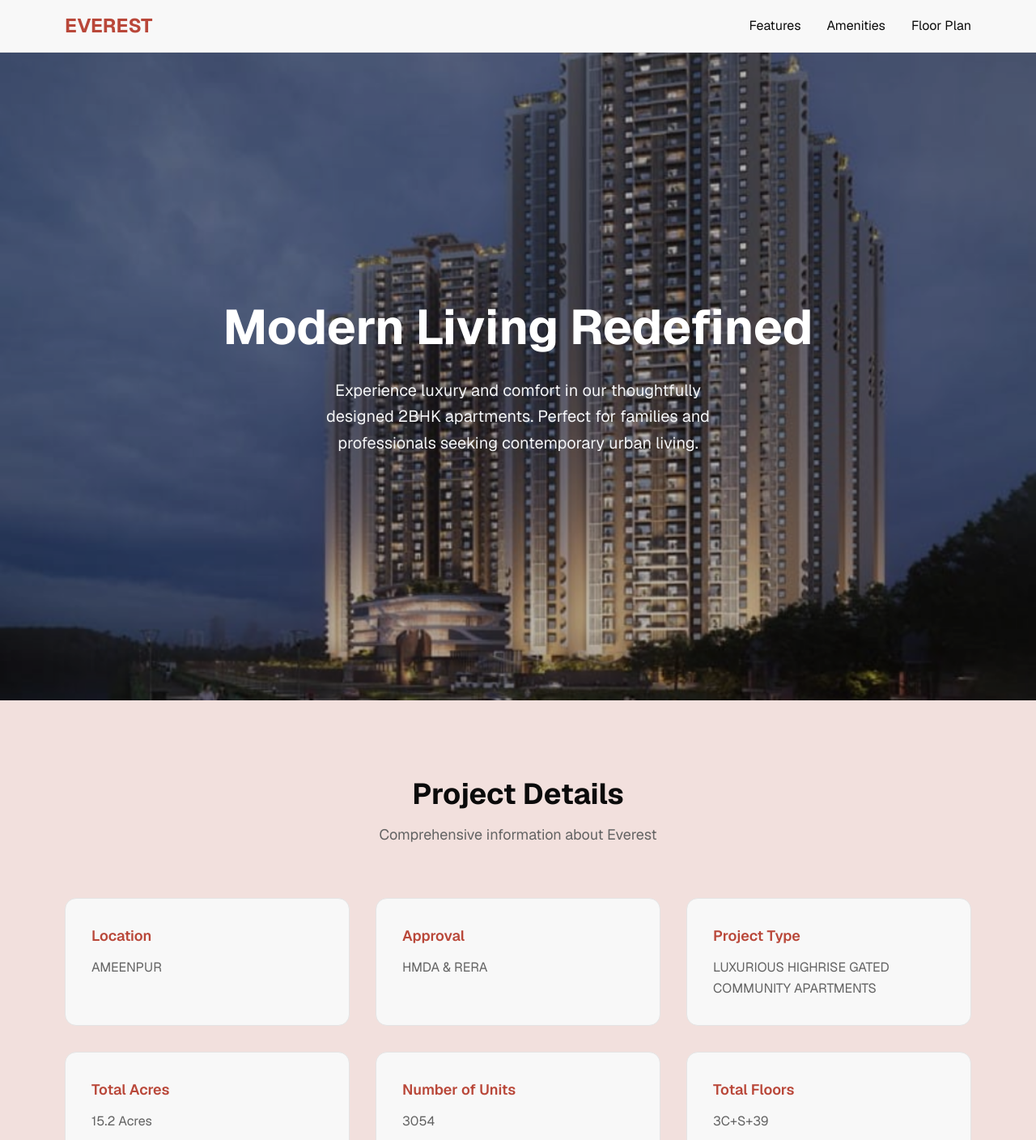
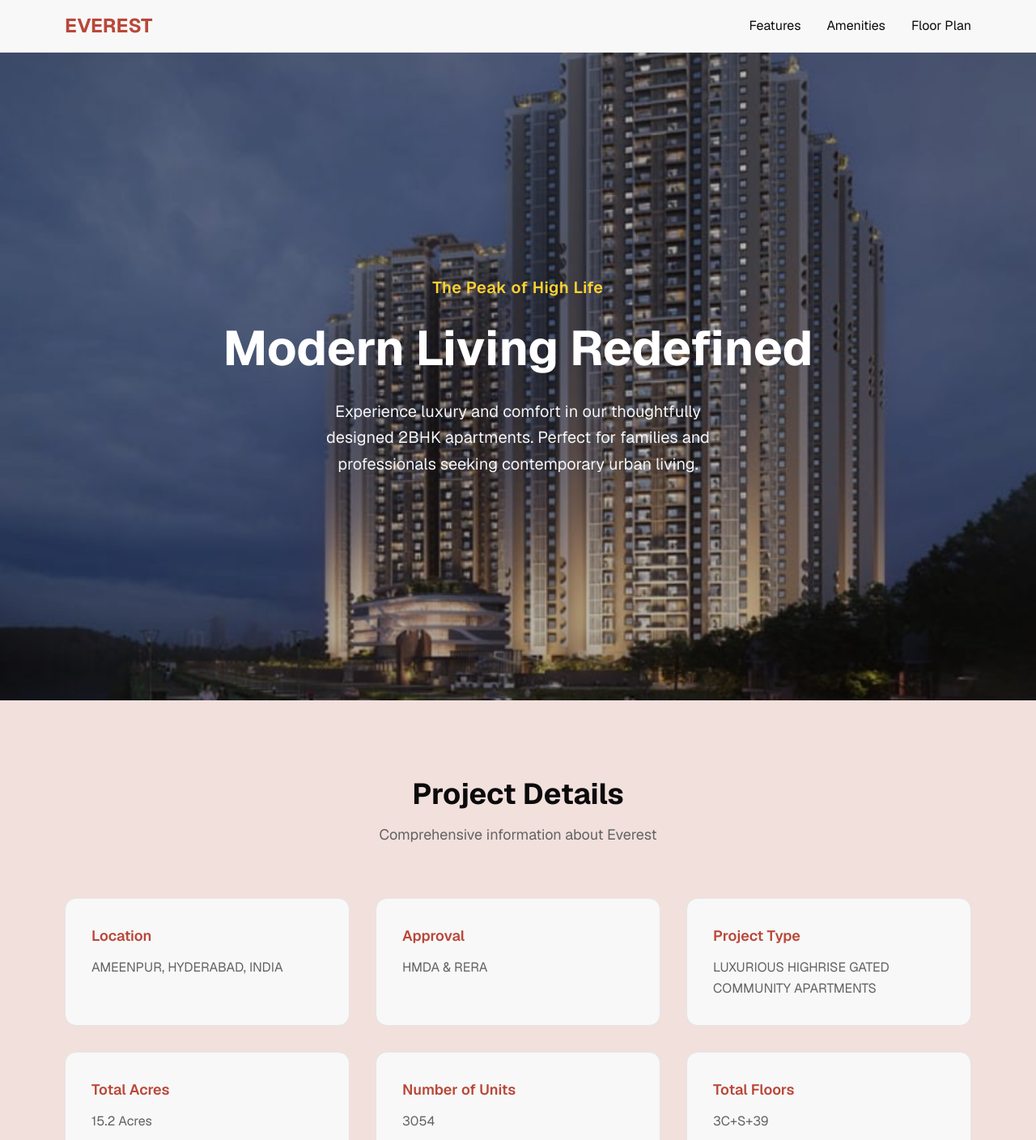
Before and after one commit to arkdevicu/v0-marketing-site-for-2bhk, a Next.js app: page / in a window 1280 px wide. Shown: the top 1408 px of the page at 81% size. Built offline with nearby package versions, Linux system fonts and the light colour scheme.

Commit message:
feat: add tagline and update location for Ameenpur
Add "The Peak of High Life" tagline and update "Ameenpur" to "Ameenpur, Hyderabad, India"

#VERCEL_SKIP

Co-authored-by: arkdevicu <227661888+arkdevicu@users.noreply.github.com>

```diff
--- a/components/features.tsx
+++ b/components/features.tsx
@@ -1,7 +1,7 @@
 const features = [
   {
     title: "Location",
-    description: "AMEENPUR",
+    description: "AMEENPUR, HYDERABAD, INDIA",
   },
   {
     title: "Approval",
--- a/components/hero.tsx
+++ b/components/hero.tsx
@@ -11,6 +11,7 @@ export function Hero() {
       </div>
 
       <div className="relative z-10 max-w-4xl mx-auto px-4 text-center space-y-6">
+        <p className="text-lg md:text-xl text-amber-300 font-semibold tracking-wide">The Peak of High Life</p>
         <h1 className="text-4xl md:text-5xl lg:text-6xl font-bold text-white leading-tight text-balance">
           Modern Living Redefined
         </h1>
```
